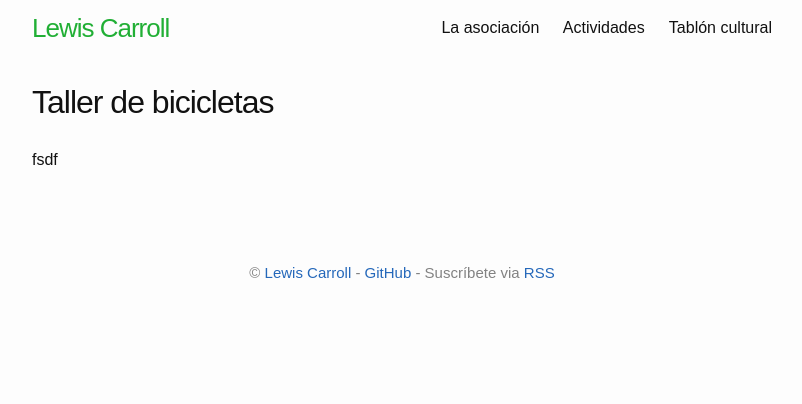
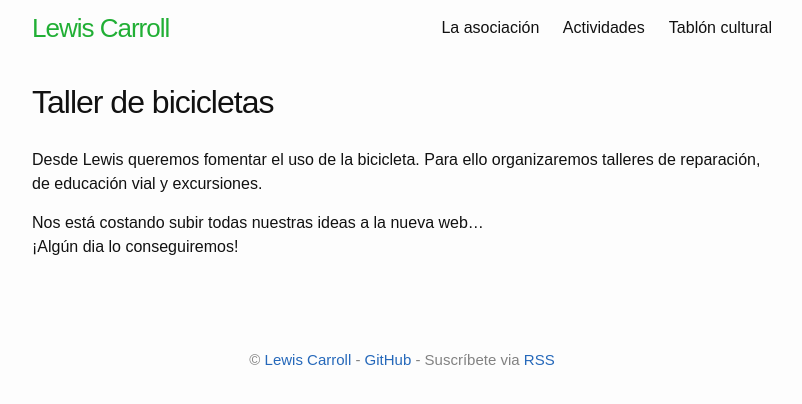
Before and after one commit to lewiscarroll/lewiscarroll.github.io, a Jekyll site: the page built from bicicletas.md, in a window 1280 px wide. Shown: the top 404 px of the page, without its empty margins (238-1040 px from the left). Built offline with Jekyll 4.4.1, drawn with Linux system fonts in a browser that asks for light colours.

Commit message:
Update bicicletas.md

```diff
--- a/bicicletas.md
+++ b/bicicletas.md
@@ -3,4 +3,8 @@ layout: page
 title: "Taller de bicicletas"
 permalink: /bicicletas/
 ---
-fsdf
+
+Desde Lewis queremos fomentar el uso de la bicicleta. Para ello organizaremos talleres de reparación, de educación vial y excursiones.
+
+Nos está costando subir todas nuestras ideas a la nueva web...
+¡Algún dia lo conseguiremos!
```
